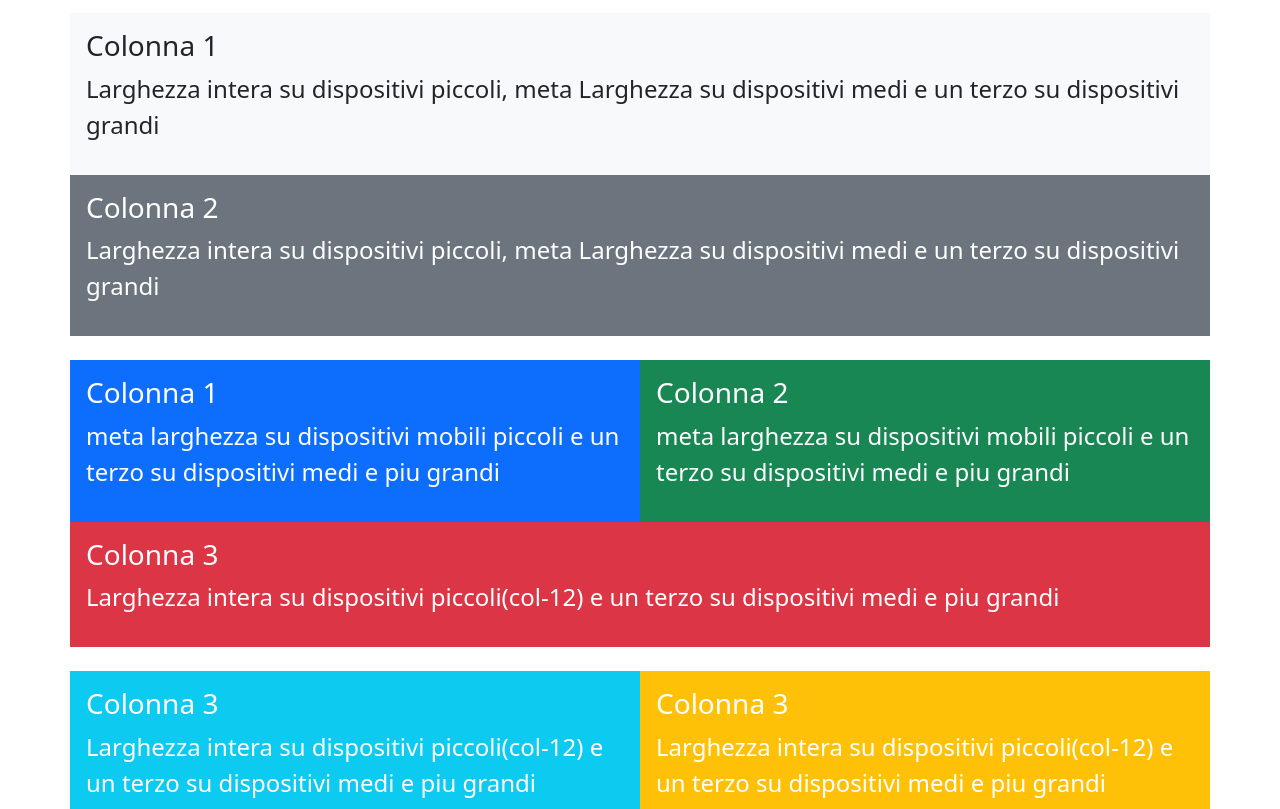
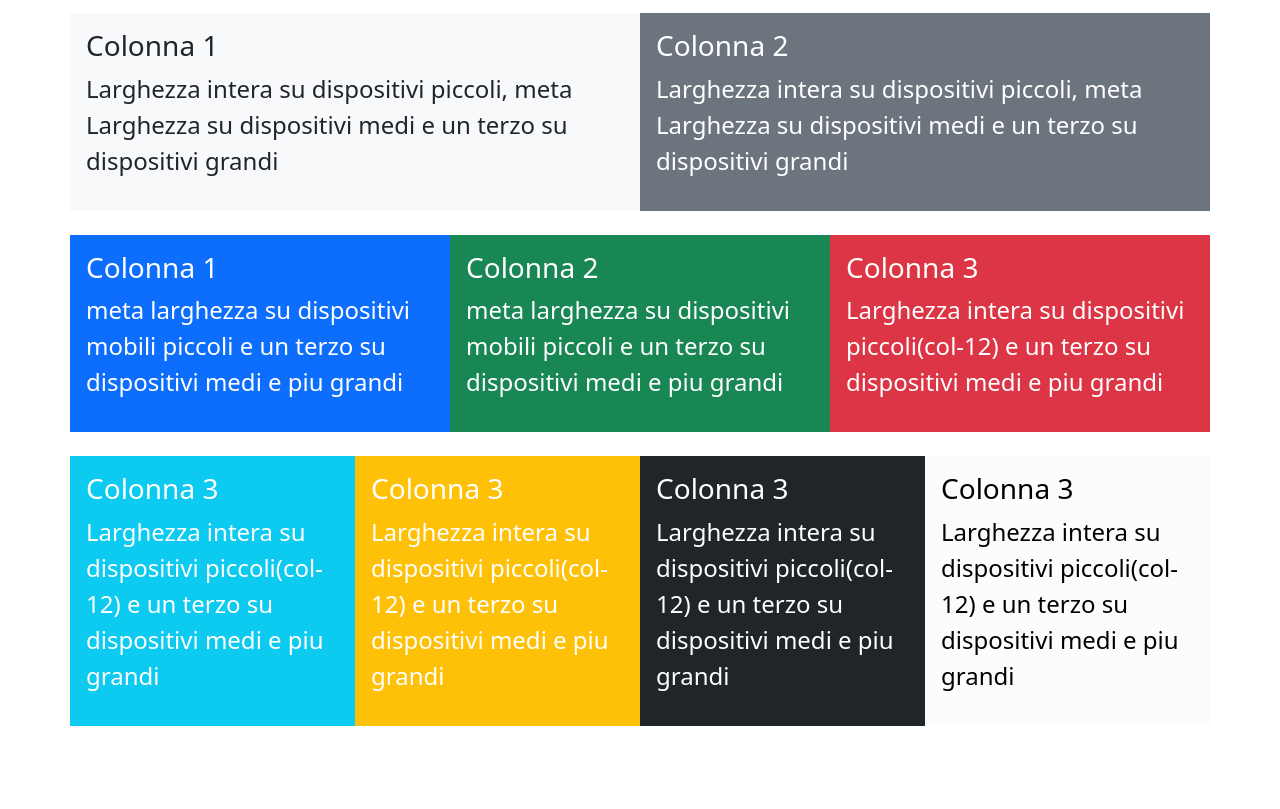
Before and after one commit to DavidZarfati/htmlcss-bootstrap-layout, a plain HTML site: page index.html in a window 1280 px wide. Shown: the part 143-952 px from the top of the page. After the commit the page ends 917 px from the top, so only its background shows below. Drawn offline with nearby package versions, Linux system fonts and the light colour scheme.

Commit message:
feat:fine sezione tablet

```diff
--- a/index.html
+++ b/index.html
@@ -19,11 +19,11 @@
 
     <main class="container">
 <div class="row">
-    <div class="col-12 bg-light text-dark p-3">
+    <div class="col-12 bg-light text-dark p-3 col-md-6">
         <h2 class="fs-3">Colonna 1</h2>
         <p class="fs-4">Larghezza intera su dispositivi piccoli, meta Larghezza su dispositivi medi e un terzo su dispositivi grandi</p>
     </div>
-    <div class="col bg-secondary text-white p-3">
+    <div class="col bg-secondary text-white p-3 col-md-6">
         <h2 class="fs-3">Colonna 2</h2>
         <p class="fs-4">Larghezza intera su dispositivi piccoli, meta Larghezza su dispositivi medi e un terzo su dispositivi grandi</p>
     </div>
@@ -33,15 +33,15 @@
 
 
 <div class="row mt-4">
-    <div class="col-6 bg-primary text-white p-3">
+    <div class="col-6 bg-primary text-white p-3 col-md-4">
          <h2 class="fs-3">Colonna 1</h2>
         <p class="fs-4">meta larghezza su dispositivi mobili piccoli e un terzo su dispositivi medi e piu grandi</p>
     </div>
-    <div class="col-6 bg-success text-white p-3">
+    <div class="col-6 bg-success text-white p-3 col-md-4">
          <h2 class="fs-3">Colonna 2</h2>
         <p class="fs-4">meta larghezza su dispositivi mobili piccoli e un terzo su dispositivi medi e piu grandi</p>
     </div>
-    <div class="col-12 bg-danger text-white p-3">
+    <div class="col-12 bg-danger text-white p-3 col-md-4">
          <h2 class="fs-3">Colonna 3</h2>
         <p class="fs-4">Larghezza intera su dispositivi piccoli(col-12) e un terzo su dispositivi medi e piu grandi</p>
     </div>
@@ -51,19 +51,19 @@
 
 
 <div class="row mt-4 mb-5">
-    <div class="col-6 bg-info text-white p-3">
+    <div class="col-6 bg-info text-white p-3 col-md-3">
          <h2 class="fs-3">Colonna 3</h2>
         <p class="fs-4">Larghezza intera su dispositivi piccoli(col-12) e un terzo su dispositivi medi e piu grandi</p>
     </div>
-      <div class="col-6 bg-warning text-white p-3">
+      <div class="col-6 bg-warning text-white p-3 col-md-3">
          <h2 class="fs-3">Colonna 3</h2>
         <p class="fs-4">Larghezza intera su dispositivi piccoli(col-12) e un terzo su dispositivi medi e piu grandi</p>
     </div>
-      <div class="col-6 bg-dark text-white p-3">
+      <div class="col-6 bg-dark text-white p-3 col-md-3">
          <h2 class="fs-3">Colonna 3</h2>
         <p class="fs-4">Larghezza intera su dispositivi piccoli(col-12) e un terzo su dispositivi medi e piu grandi</p>
     </div>
-      <div class="col-6 bg-light-subtle text-black p-3">
+      <div class="col-6 bg-light-subtle text-black p-3 col-md-3">
          <h2 class="fs-3">Colonna 3</h2>
         <p class="fs-4">Larghezza intera su dispositivi piccoli(col-12) e un terzo su dispositivi medi e piu grandi</p>
     </div>
```
